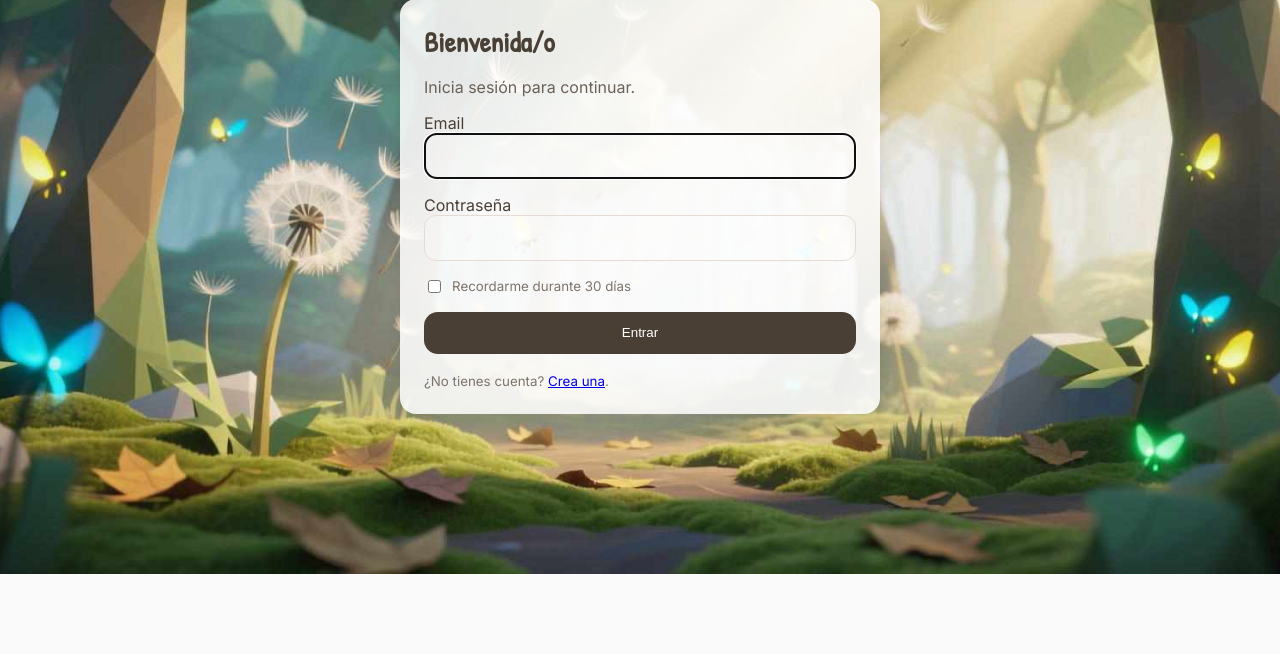
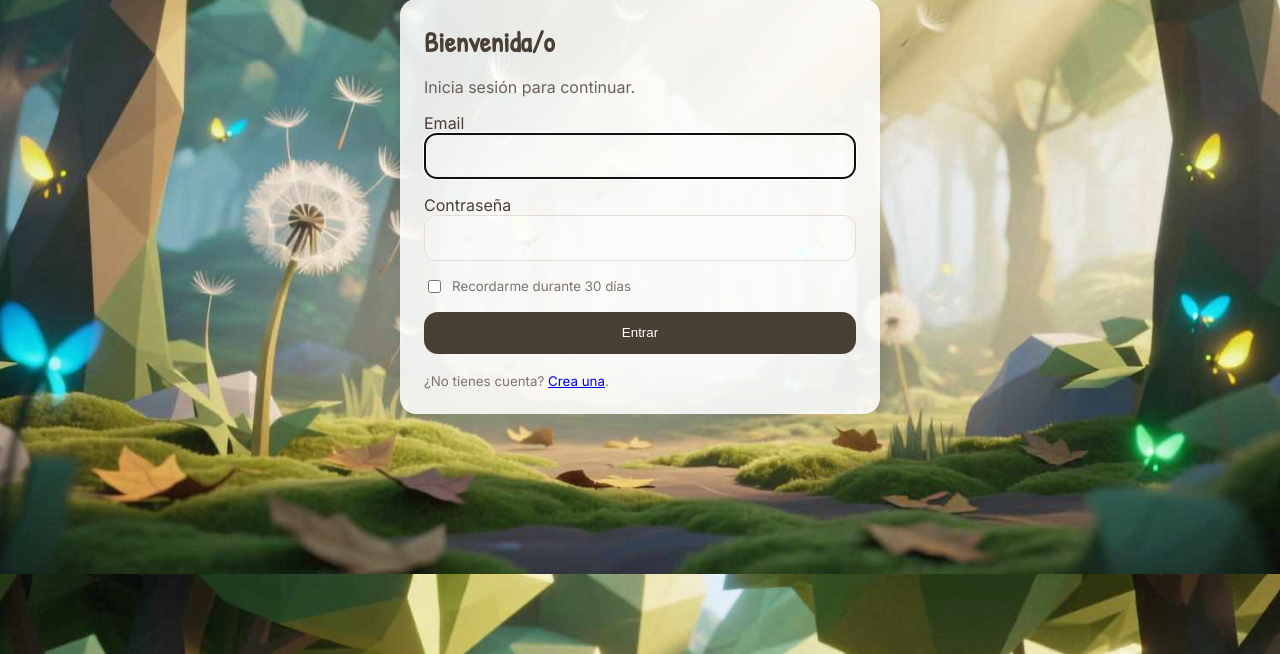
Before and after one commit to dvdgp9/behappier, a PHP site: page /index.php in a window 1280 px wide. Shown: the part 226-880 px from the top of the page. Before the commit the page ends 800 px from the top, so only its background shows below. Run offline with PHP 8.4, Linux system fonts and the light colour scheme; some libraries are stand-ins or nearby versions.

Commit message:
PWA Fullscreen 3

```diff
--- a/assets/styles.css
+++ b/assets/styles.css
@@ -4,7 +4,7 @@
   --radius:16px; --shadow:0 4px 14px rgba(0,0,0,.08); --motion:140ms cubic-bezier(.2,.8,.2,1);
 }
 *{box-sizing:border-box}
-html,body{min-height:100dvh}
+html,body{min-height:110vh}
 html{background-color:var(--bg)}
 body{
   margin:0; color:var(--ink);
```
